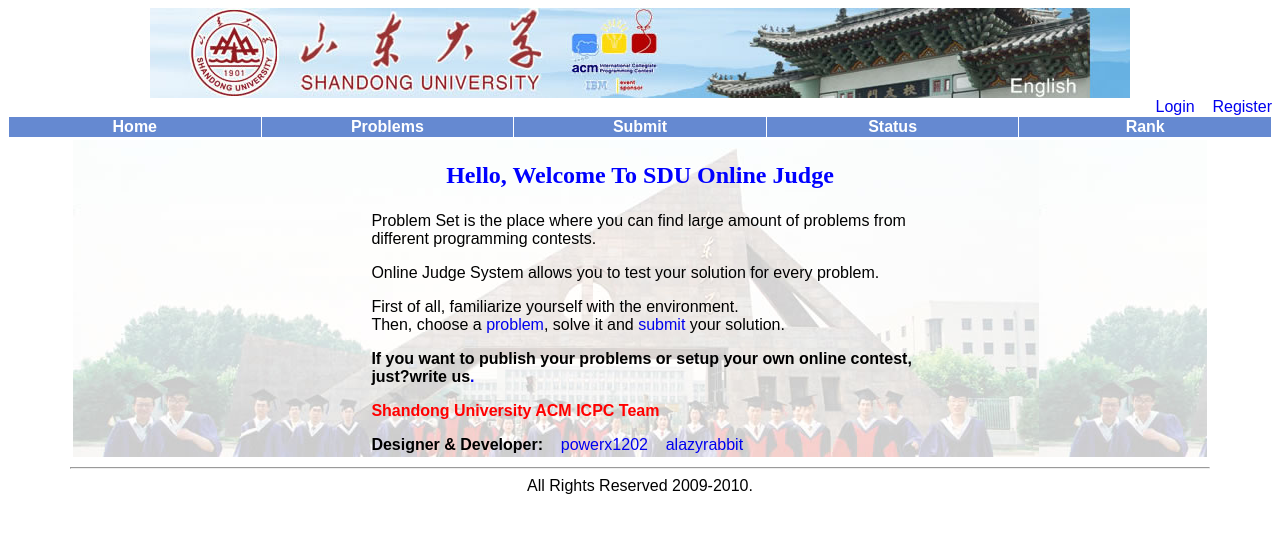
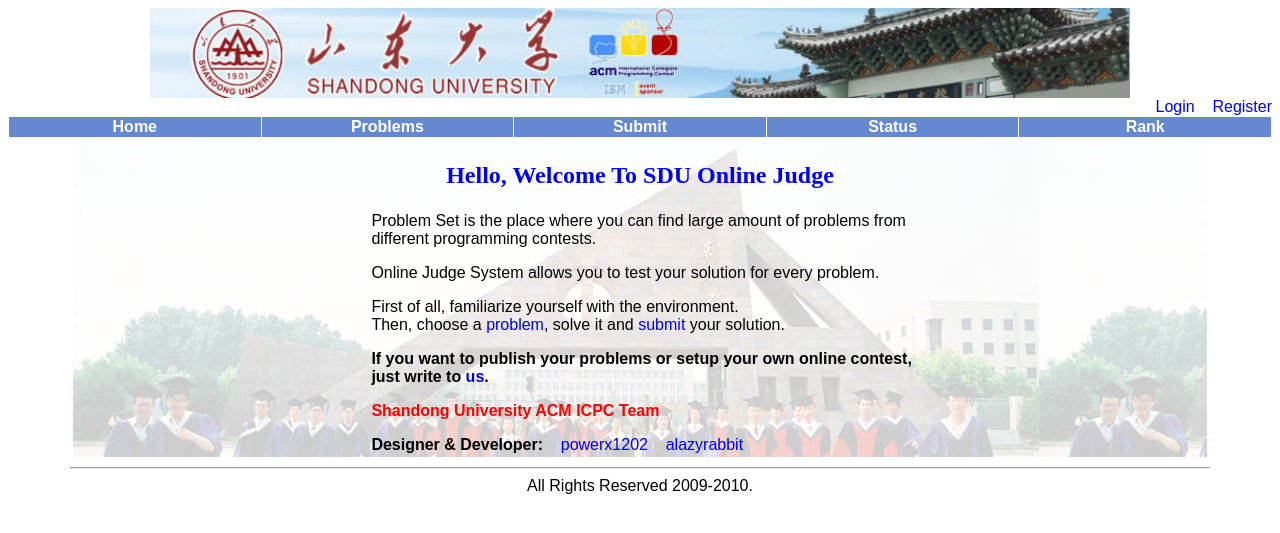
Before and after one commit to 1e0ng/soj-legacy, a PHP site: page /home.php in a window 1280 px wide. Shown: the top 533 px of the page. Run offline with PHP 8.4, Linux system fonts and the light colour scheme; lists and menus that the app fills with data are empty.

Commit message:
git-svn-id: https://soj.googlecode.com/svn/trunk@128 6050238e-8759-11de-82e5-a1837a67dc72

```diff
--- a/src/web/home.php
+++ b/src/web/home.php
@@ -21,7 +21,7 @@
       <p class="index_context"><span class="index_context">First of all, familiarize yourself with the environment.<br />
         Then, choose a <a href="problemlist.php">problem</a>, solve it and <a href="submitproblem.php">submit</a> your solution.</span></p>
       <p class="index_context"><span class="index_context"><strong>If you want to publish your problems or setup your own online contest,<br />
-      </strong></span><span class="index_context"><strong>just?write us<a href="mailto:pojadmin@gmail.com">.</a></strong><br />
+      </strong></span><span class="index_context"><strong>just write to <a href="mailto:pojadmin@gmail.com">us</a>.</strong><br />
       </span></p>
 <p class="index_context"><strong><span id="ACM_team">Shandong University ACM ICPC Team</span></strong></p>
 <p class="index_context"><span class="index_context"><strong>Designer &amp; Developer:&nbsp;&nbsp;&nbsp;&nbsp;</strong><a href="mailto:powerx1202@gmail.com">powerx1202</a>&nbsp;&nbsp;&nbsp;&nbsp;<a href="mailto:alazyrabbit@gmail.com">alazyrabbit</a></span></p></td>
```
Also changed, not shown: src/web/banner.jpg, 4 other files.
